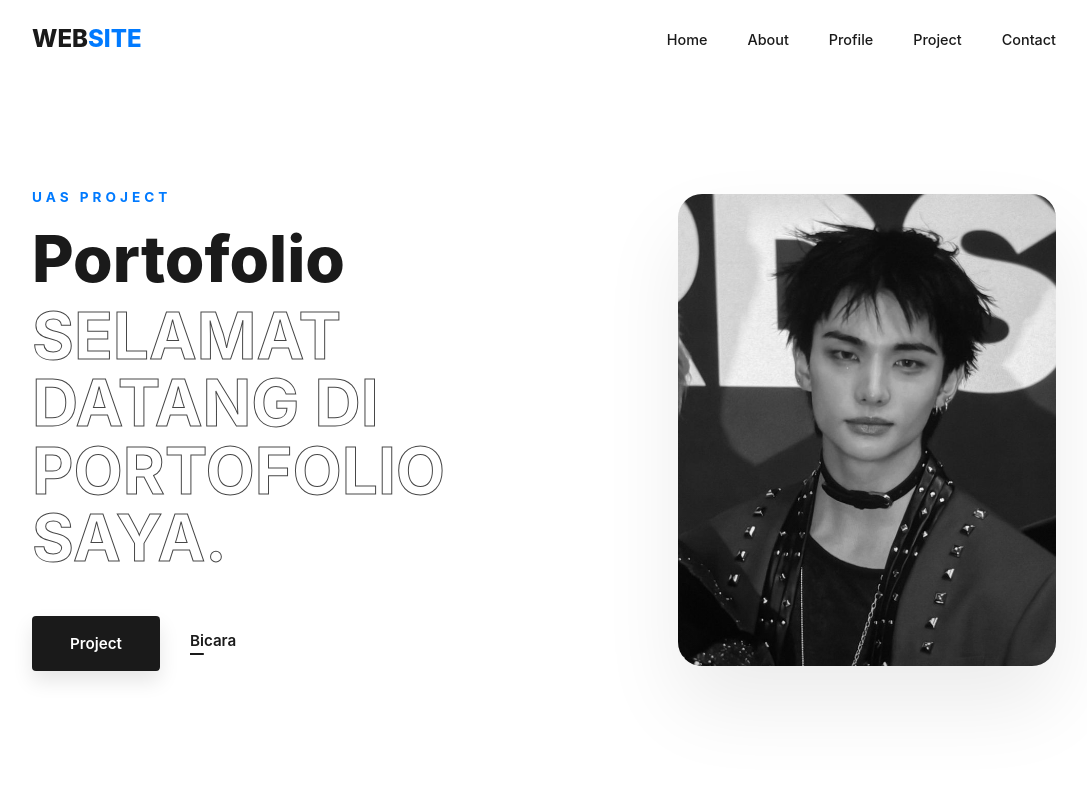
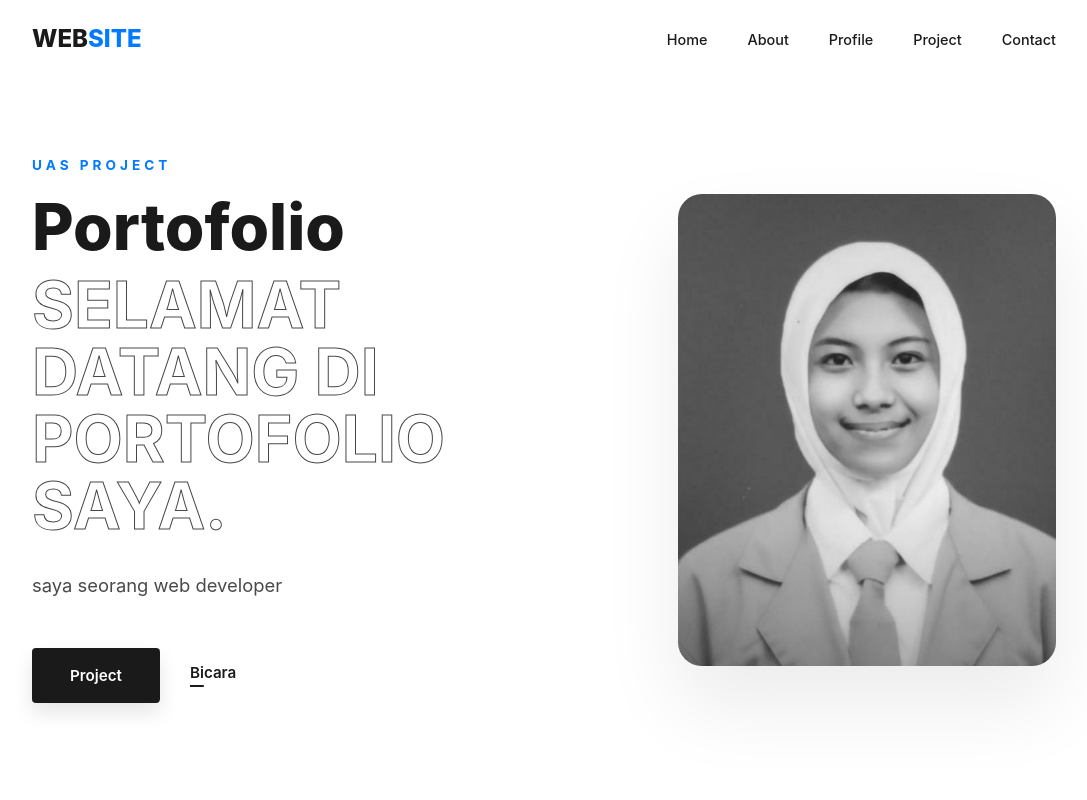
Before and after one commit to alatifaa/porto, a plain HTML site: page index.html in a window 1280 px wide. Shown: the top 800 px of the page, without its empty margins (96-1183 px from the left). Drawn offline with Linux system fonts and the light colour scheme.

Commit message:
terserah apa aja

```diff
--- a/index.html
+++ b/index.html
@@ -40,7 +40,7 @@
             <span class="sub-title">UAS PROJECT</span>
             <h1 class="main-title">Portofolio<span class="highlight">SELAMAT DATANG DI PORTOFOLIO SAYA.
             </span></h1>
-            <p class="description"></p>
+            <p class="description">saya seorang web developer</p>
             <div class="cta-group">
                 <a href="#projects" class="btn-primary">Project</a>
                 <a href="#contact" class="btn-secondary">Bicara</a>
@@ -49,7 +49,7 @@
 
         <div class="about-image">
             <div class="image-wrapper">
-                <img src="./foto/download (22).jpg">
+                <img src="./foto/WhatsApp Image 2025-09-28 at 15.28.36_3b1e4dff.jpg">
                 <div class="image-overlay"></div>
             </div>
         </div>
@@ -116,7 +116,7 @@
                     <div class="project-overlay">
                         <div class="project-info">
                             <span>Web App</span>
-                            <h3>E-Commerce System</h3>
+                            <h3>website</h3>
                         </div>
                     </div>
                 </div>
```
Also changed, not shown: foto/WhatsApp Image 2025-09-28 at 15.28.36_3b1e4dff.jpg (added).
